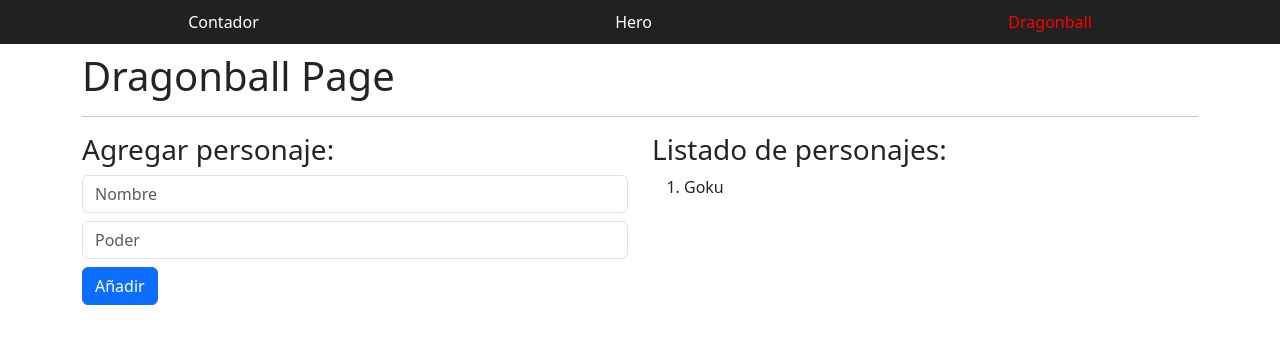
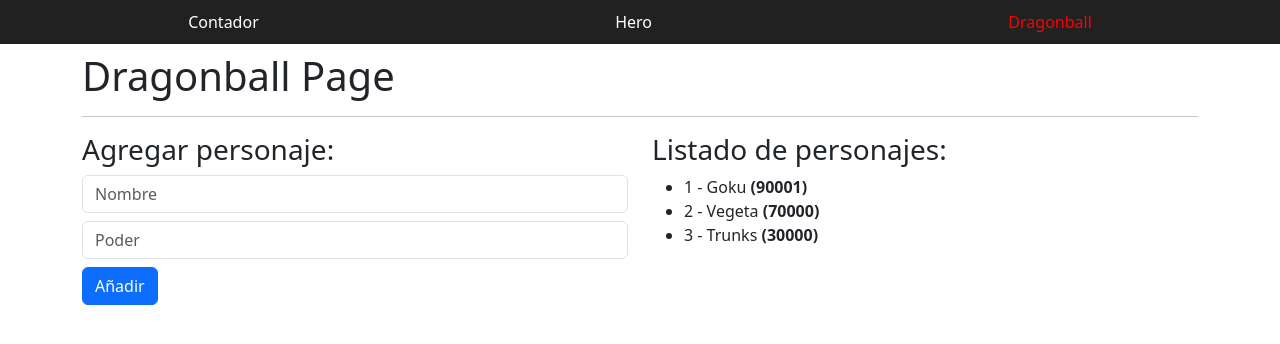
Before and after one commit to jhongmez/Angular19Bases, an Angular app: page /dragonball in a window 1280 px wide. Shown: the top 344 px of the page. Built offline with nearby package versions, Linux system fonts and the light colour scheme.

Commit message:
✅ BI-0008(DragonBallPage): Create signal, interface character and use control flow @for

```diff
--- a/src/app/pages/dragonball-page/dragonball-page.component.html
+++ b/src/app/pages/dragonball-page/dragonball-page.component.html
@@ -12,8 +12,13 @@
 
 	<div class="col-12 col-sm-6">
 		<h3>Listado de personajes:</h3>
-		<ol>
-			<li>Goku</li>
-		</ol>
+		<ul>
+			@for( character of characters(); track character.id; let idx = $index, e = $even  ) {
+				<li>
+					<span>{{ idx + 1 }} - {{ character.name }}</span>
+					<strong> ({{ character.power }})</strong>
+				</li>
+			}
+		</ul>
 	</div>
 </section>
--- a/src/app/pages/dragonball-page/dragonball-page.component.ts
+++ b/src/app/pages/dragonball-page/dragonball-page.component.ts
@@ -1,4 +1,10 @@
-import { Component } from '@angular/core';
+import { Component, signal } from '@angular/core';
+
+interface Character {
+	id: number;
+	name: string;
+	power: number;
+}
 
 @Component({
   selector: 'app-dragonball-page',
@@ -7,4 +13,10 @@
 })
 export class DragonballPageComponent {
 
+	characters = signal<Character[]>([
+		{ id: 1, name: 'Goku', power: 90001 },
+		{ id: 2, name: 'Vegeta', power: 70000 },
+		{ id: 3, name: 'Trunks', power: 30000 },
+	]);
+
 }
```
